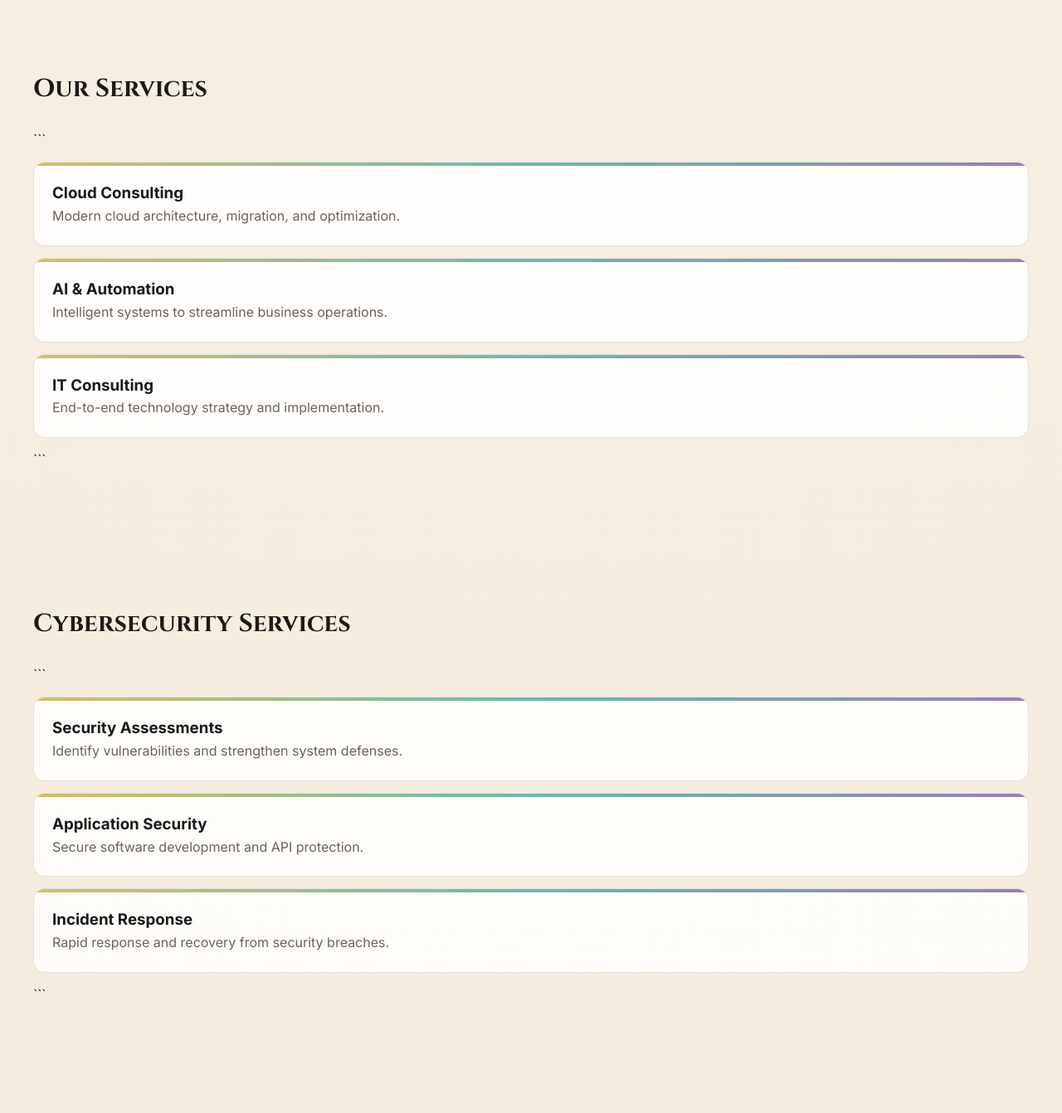
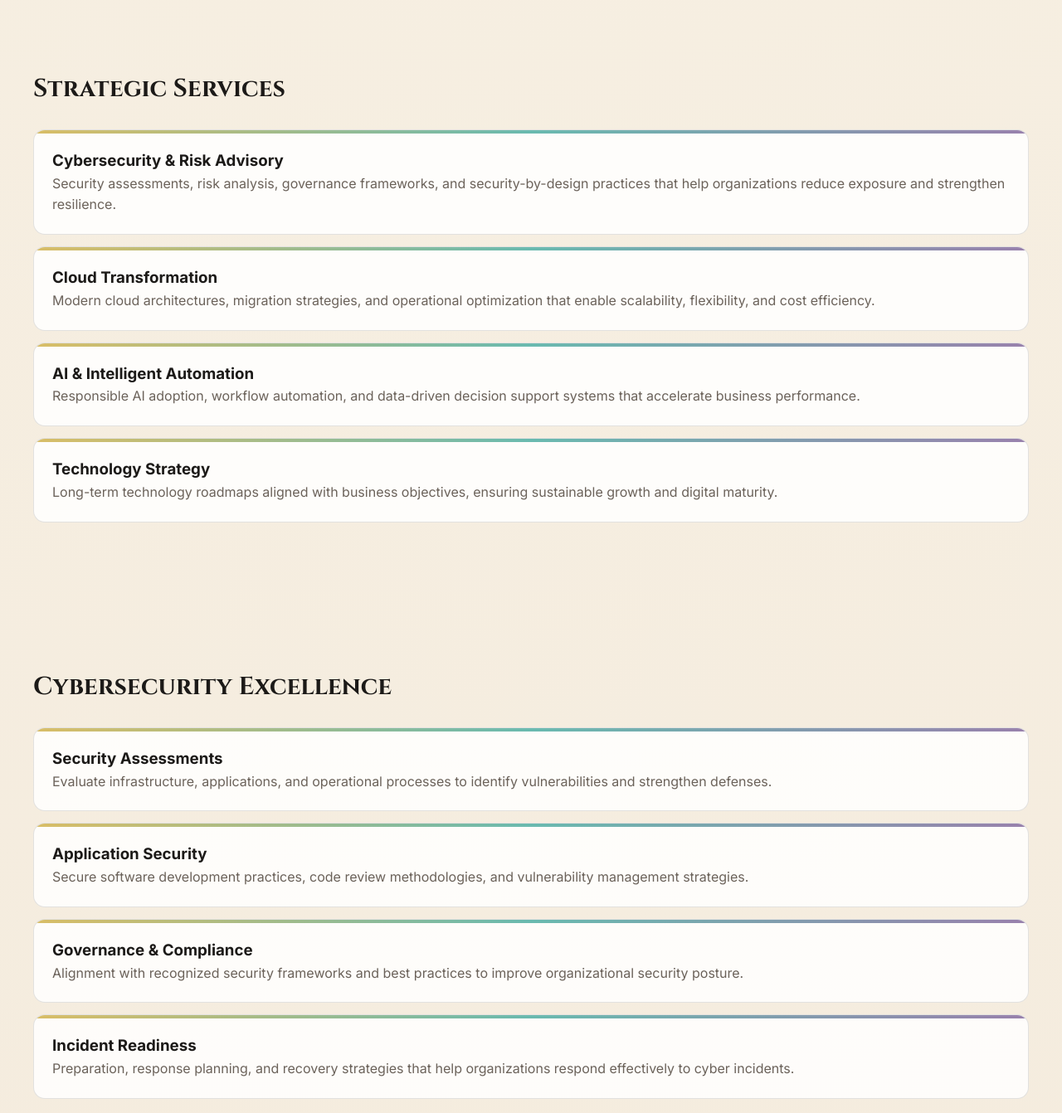
Before and after one commit to anusree-krishnan/sapientia-consulting, a plain HTML site: page index.html in a window 1280 px wide. Shown: the part 938-2280 px from the top of the page at 83% size. Drawn offline with Linux system fonts and the light colour scheme.

Commit message:
Expand consulting services and cybersecurity documentation

````diff
--- a/index.html
+++ b/index.html
@@ -61,50 +61,97 @@
 </section>
 
 <!-- SERVICES -->
+<section id="services">
 
-<section id="services">
-    <h2>Our Services</h2>
+    <h2>Strategic Services</h2>
 
-```
     <div>
-    <h3>Cloud Consulting</h3>
-    <p>Modern cloud architecture, migration, and optimization.</p>
+        <h3>Cybersecurity & Risk Advisory</h3>
+
+        <p>
+            Security assessments, risk analysis, governance
+            frameworks, and security-by-design practices
+            that help organizations reduce exposure and
+            strengthen resilience.
+        </p>
     </div>
 
     <div>
-    <h3>AI & Automation</h3>
-    <p>Intelligent systems to streamline business operations.</p>
+        <h3>Cloud Transformation</h3>
+
+        <p>
+            Modern cloud architectures, migration strategies,
+            and operational optimization that enable
+            scalability, flexibility, and cost efficiency.
+        </p>
     </div>
 
     <div>
-    <h3>IT Consulting</h3>
-    <p>End-to-end technology strategy and implementation.</p>
+        <h3>AI & Intelligent Automation</h3>
+
+        <p>
+            Responsible AI adoption, workflow automation,
+            and data-driven decision support systems that
+            accelerate business performance.
+        </p>
     </div>
-```
+
+    <div>
+        <h3>Technology Strategy</h3>
+
+        <p>
+            Long-term technology roadmaps aligned with
+            business objectives, ensuring sustainable
+            growth and digital maturity.
+        </p>
+    </div>
 
 </section>
-
 <!-- CYBERSECURITY -->
 
 <section id="cybersecurity">
-    <h2>Cybersecurity Services</h2>
 
-```
+    <h2>Cybersecurity Excellence</h2>
+
     <div>
         <h3>Security Assessments</h3>
-    <p>Identify vulnerabilities and strengthen system defenses.</p>
+
+        <p>
+            Evaluate infrastructure, applications,
+            and operational processes to identify
+            vulnerabilities and strengthen defenses.
+        </p>
     </div>
 
     <div>
         <h3>Application Security</h3>
-    <p>Secure software development and API protection.</p>
+
+        <p>
+            Secure software development practices,
+            code review methodologies, and
+            vulnerability management strategies.
+        </p>
     </div>
 
     <div>
-    <h3>Incident Response</h3>
-    <p>Rapid response and recovery from security breaches.</p>
+        <h3>Governance & Compliance</h3>
+
+        <p>
+            Alignment with recognized security
+            frameworks and best practices to
+            improve organizational security posture.
+        </p>
     </div>
-```
+
+    <div>
+        <h3>Incident Readiness</h3>
+
+        <p>
+            Preparation, response planning, and
+            recovery strategies that help organizations
+            respond effectively to cyber incidents.
+        </p>
+    </div>
 
 </section>
 
````
Also changed, not shown: 2 other files. Lines whose indentation alone changed are shown as unchanged.
